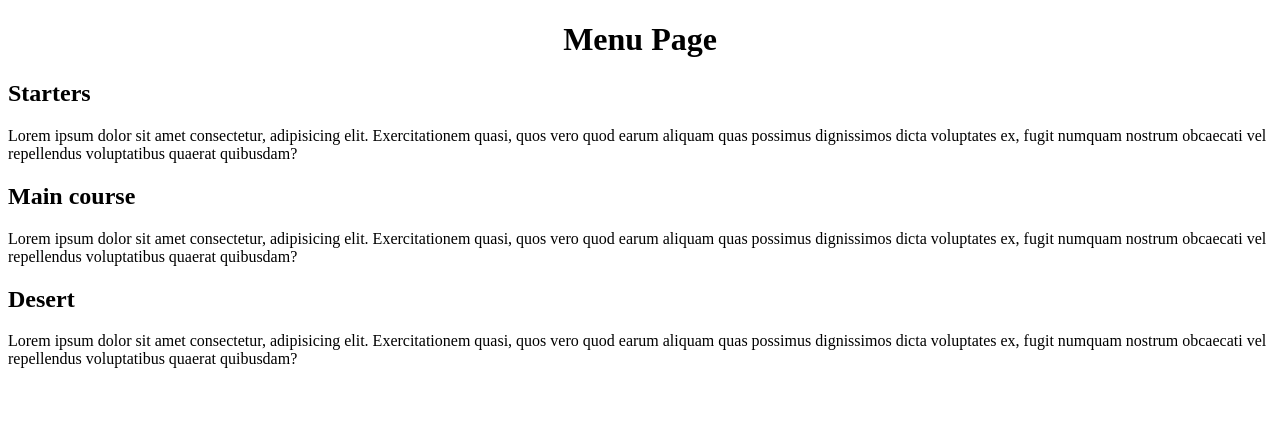
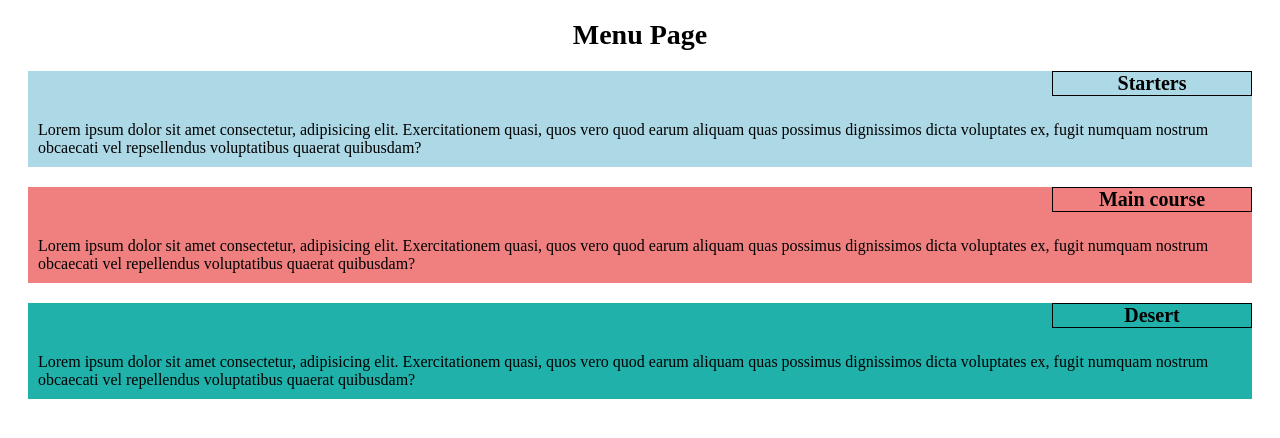
Before and after one commit to alishanahmad907/coursera-fullstackcourse4-module2, a plain HTML site: page index.html in a window 1280 px wide. Drawn offline with Linux system fonts and the light colour scheme.

Commit message:
added colours and position on css

```diff
--- a/css/style.css
+++ b/css/style.css
@@ -1,3 +1,50 @@
+*{
+    box-sizing: border-box;
+}
+.row{
+    width:100%;
+}
 h1{
     text-align: center;
 }
+p,h1,h2{
+    font-family: 'Times New Roman', Times, serif;
+}
+section{
+    position: relative;
+    margin: 20px;
+}
+section>h2{
+    position: absolute;
+    margin-top: 0px;
+    top: 0px;
+    right: 0px;
+    width: 200px;
+    text-align: center;
+}
+section>p{
+    padding: 50px 10px 10px 10px;
+}
+div>h1{
+    width: 100%;
+    text-align: center;
+    font-size: 175%;
+}
+h2{
+    font-size: 125%;
+}
+section>h2{
+    border: 1px solid black;
+}
+#section1{
+    background-color: lightblue;
+}
+#section2{
+    background-color: lightcoral;
+}
+#section3{
+    background-color: lightseagreen;
+}
+#secation>h2{
+    background-color: lightgray;
+}
--- a/index.html
+++ b/index.html
@@ -16,7 +16,7 @@
                 <h2>
                     Starters
                 </h2>
-                <p>Lorem ipsum dolor sit amet consectetur, adipisicing elit. Exercitationem quasi, quos vero quod earum aliquam quas possimus dignissimos dicta voluptates ex, fugit numquam nostrum obcaecati vel repellendus voluptatibus quaerat quibusdam?</p>
+                <p>Lorem ipsum dolor sit amet consectetur, adipisicing elit. Exercitationem quasi, quos vero quod earum aliquam quas possimus dignissimos dicta voluptates ex, fugit numquam nostrum obcaecati vel repsellendus voluptatibus quaerat quibusdam?</p>
             </section>
         </div>
         <div class="col-sm-12 col-md-6 col-lg-4">
```
